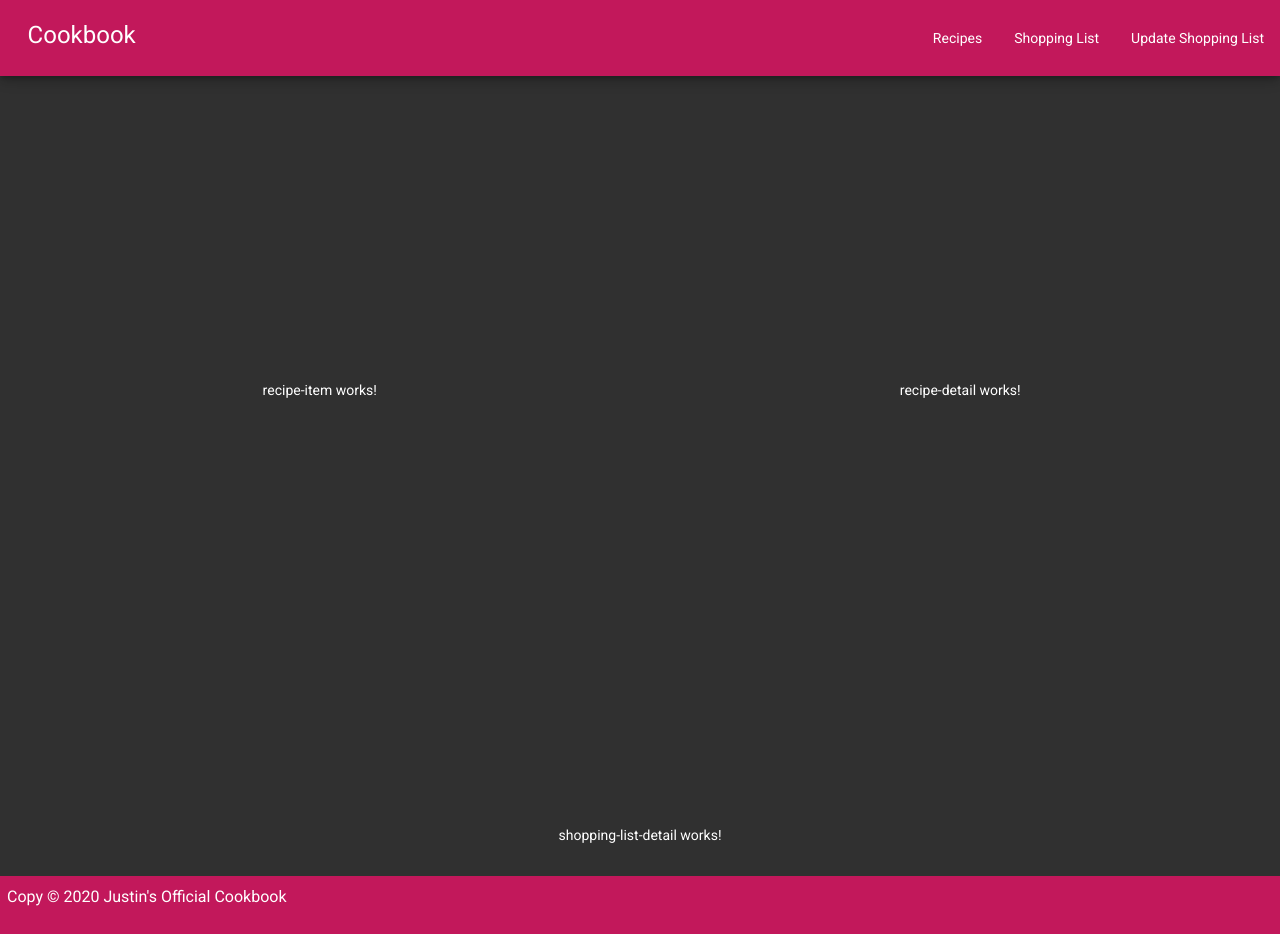
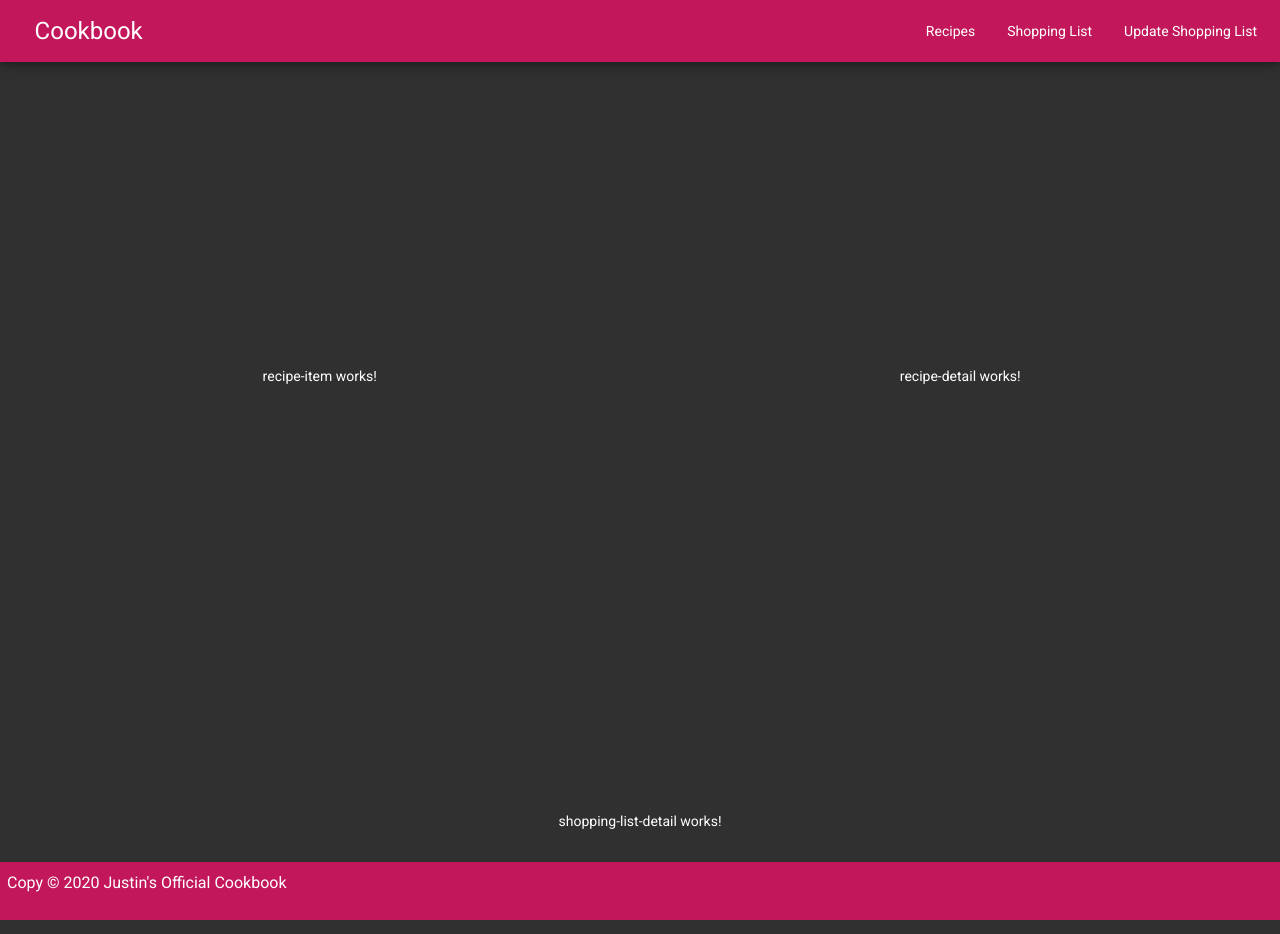
Before and after one commit to llew42/cookbook, an Angular app: page / in a window 1280 px wide. Built offline with nearby package versions, Linux system fonts and the light colour scheme.

Commit message:
finished navbar

```diff
--- a/src/app/navbar/navbar.component.html
+++ b/src/app/navbar/navbar.component.html
@@ -2,7 +2,6 @@
   <h1>Cookbook</h1>
   <div class="flex-spacer"></div>
   <menu
-    *ngIf="(isSmall$ | async) === false && (isXSmall$ | async) === false"
   >
     <a mat-menu-item [matMenuTriggerFor]='recipes'>Recipes</a>
     <a mat-menu-item>Shopping List</a>
@@ -11,11 +10,4 @@
   <mat-menu #recipes='matMenu'>
     <a mat-menu-item>Recipe List</a>
   </mat-menu>
-  <button
-    type="button"
-    aria-label="Toggle sidenav"
-    mat-icon-button
-    *ngIf="(isSmall$ | async) || (isXSmall$ | async)">
-    <mat-icon aria-label="Side nav toggle icon">menu</mat-icon>
-  </button>
 </nav>
--- a/src/app/navbar/navbar.component.less
+++ b/src/app/navbar/navbar.component.less
@@ -14,10 +14,12 @@ nav{
   position: relative;
   z-index: 5;
   .flex();
-  align-items: baseline;
+  align-items: center;
+  flex-wrap: wrap;
+  padding: .5em;
     h1{
       margin-left: 1.15em;
-      margin-top: .35em;
+      margin-bottom: 0;
     }
     .flex-spacer{
       flex-grow: 1;
@@ -25,5 +27,8 @@ nav{
     }
     menu{
       .flex();
+      margin-top: 0;
+      margin-bottom: 0;
+      padding-left: 1em;
     }
 }
--- a/src/app/navbar/navbar.component.ts
+++ b/src/app/navbar/navbar.component.ts
@@ -11,7 +11,7 @@ import { async } from '@angular/core/testing';
 })
 export class NavbarComponent implements OnInit {
   recipeList = false;
-  mobile = false;
+  isMenuOpen = false;
 
   isSmall$: Observable<boolean> = this.breakpointObserver.observe(Breakpoints.Small)
     .pipe(
```
